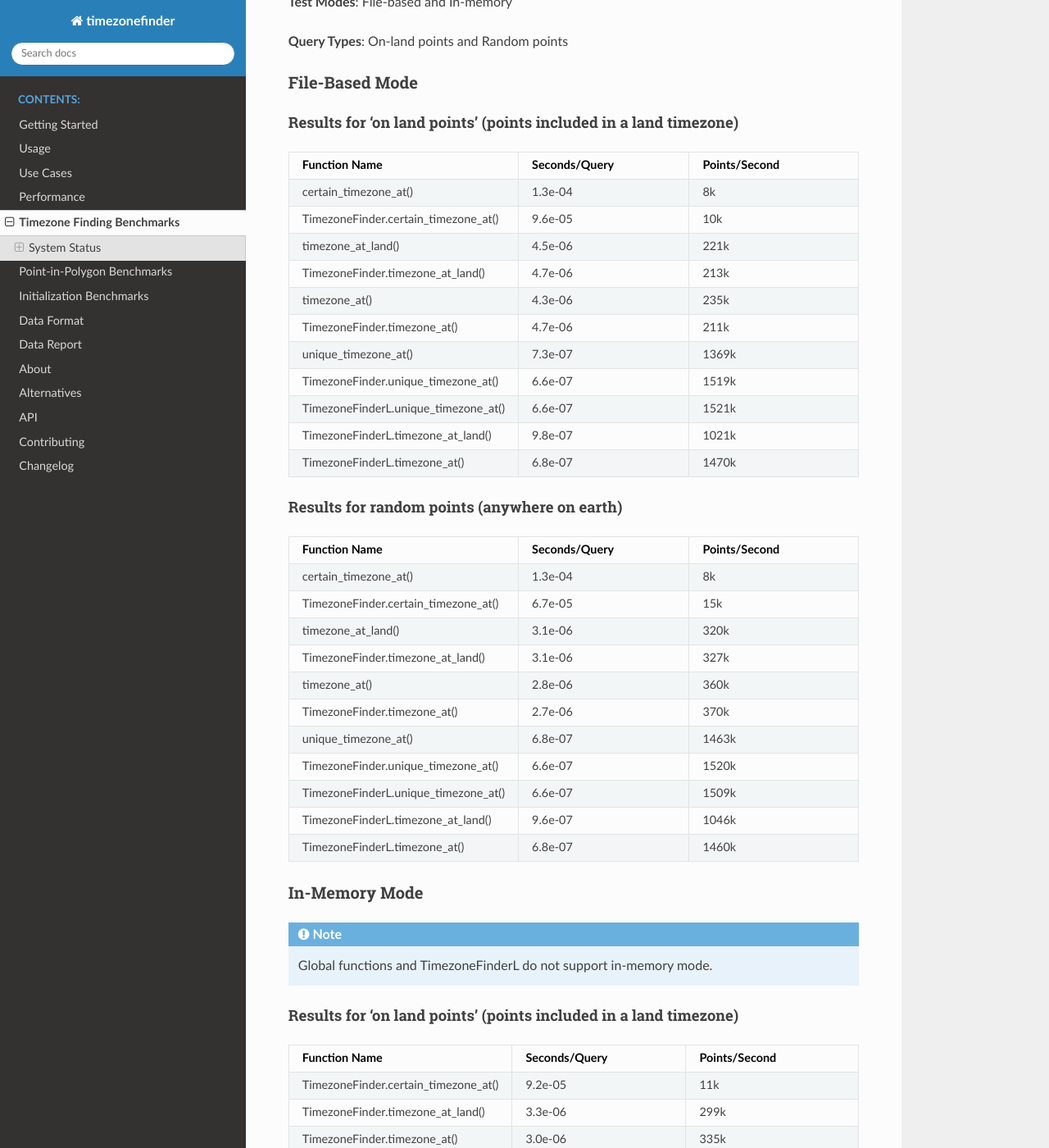
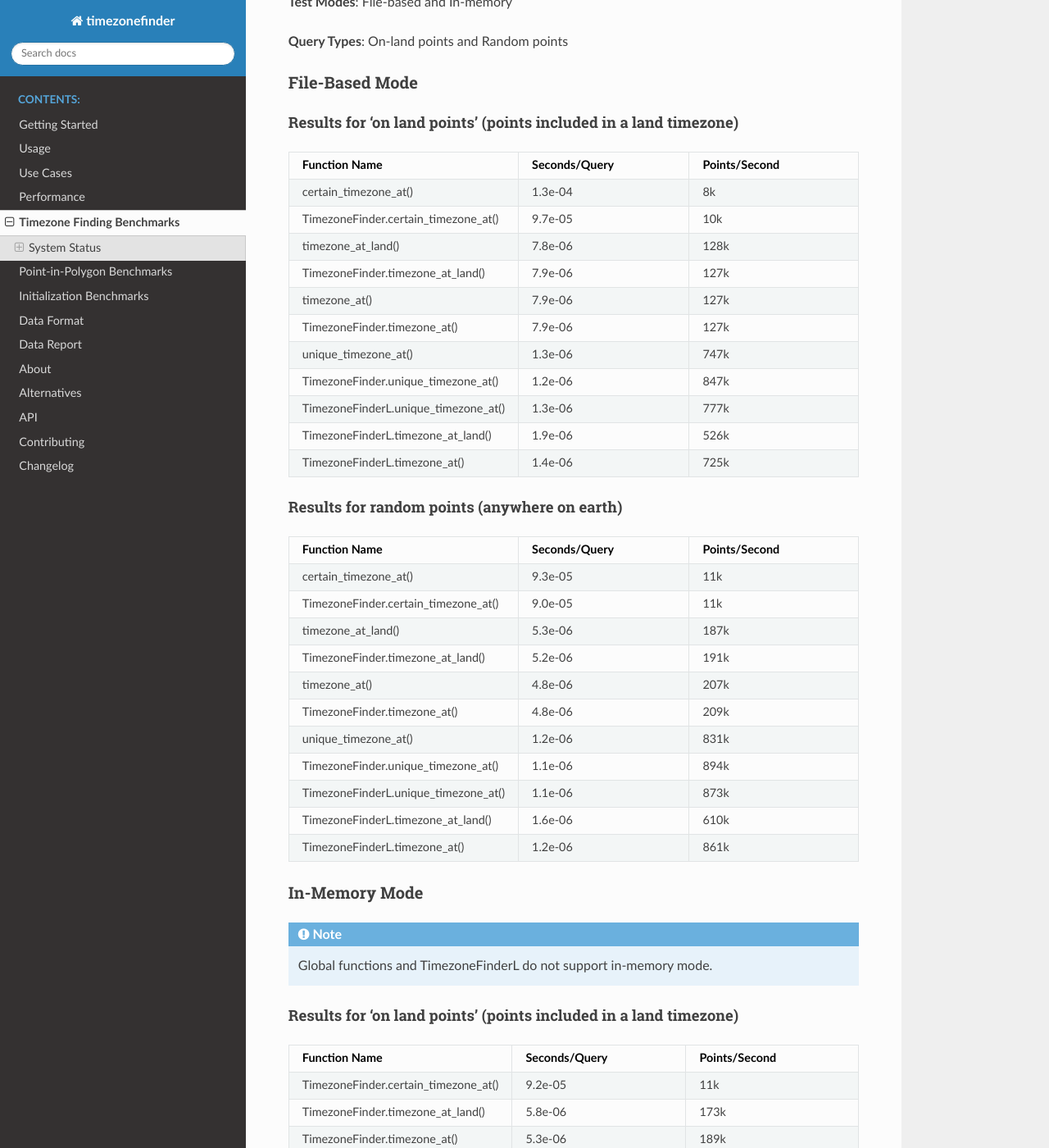
Before and after one commit to jannikmi/timezonefinder, a Sphinx documentation site: the page built from docs/benchmark_results_timezonefinding.rst, in a window 1280 px wide and 1400 px high, scrolled down 881 px. Shown: the whole window at 82% size. Built offline with Sphinx 7.4.7 and the Read the Docs theme 3.1.0, drawn with Linux system fonts in a browser that asks for light colours; some of the changed text lies outside the part shown.

```diff
--- a/docs/benchmark_results_timezonefinding.rst
+++ b/docs/benchmark_results_timezonefinding.rst
@@ -18,7 +18,7 @@ Python Environment
 
 **Python Version**: 3.14.2 (CPython)
 
-**NumPy Version**: 2.4.4
+**NumPy Version**: 2.3.5
 
 **Platform**: Darwin arm64
 
@@ -82,35 +82,35 @@ Results for 'on land points' (points included in a land timezone)
      - 1.3e-04
      - 8k
    * - TimezoneFinder.certain_timezone_at()
-     - 9.6e-05
+     - 9.7e-05
      - 10k
    * - timezone_at_land()
-     - 4.5e-06
-     - 221k
+     - 7.8e-06
+     - 128k
    * - TimezoneFinder.timezone_at_land()
-     - 4.7e-06
-     - 213k
+     - 7.9e-06
+     - 127k
    * - timezone_at()
-     - 4.3e-06
-     - 235k
+     - 7.9e-06
+     - 127k
    * - TimezoneFinder.timezone_at()
-     - 4.7e-06
-     - 211k
+     - 7.9e-06
+     - 127k
    * - unique_timezone_at()
-     - 7.3e-07
-     - 1369k
+     - 1.3e-06
+     - 747k
    * - TimezoneFinder.unique_timezone_at()
-     - 6.6e-07
-     - 1519k
+     - 1.2e-06
+     - 847k
    * - TimezoneFinderL.unique_timezone_at()
-     - 6.6e-07
-     - 1521k
+     - 1.3e-06
+     - 777k
    * - TimezoneFinderL.timezone_at_land()
-     - 9.8e-07
-     - 1021k
+     - 1.9e-06
+     - 526k
    * - TimezoneFinderL.timezone_at()
-     - 6.8e-07
-     - 1470k
+     - 1.4e-06
+     - 725k
 
 
 
@@ -128,38 +128,38 @@ Results for random points (anywhere on earth)
      - Seconds/Query
      - Points/Second
    * - certain_timezone_at()
-     - 1.3e-04
-     - 8k
+     - 9.3e-05
+     - 11k
    * - TimezoneFinder.certain_timezone_at()
-     - 6.7e-05
-     - 15k
+     - 9.0e-05
+     - 11k
    * - timezone_at_land()
-     - 3.1e-06
-     - 320k
+     - 5.3e-06
+     - 187k
    * - TimezoneFinder.timezone_at_land()
-     - 3.1e-06
-     - 327k
+     - 5.2e-06
+     - 191k
    * - timezone_at()
-     - 2.8e-06
-     - 360k
+     - 4.8e-06
+     - 207k
    * - TimezoneFinder.timezone_at()
-     - 2.7e-06
-     - 370k
+     - 4.8e-06
+     - 209k
    * - unique_timezone_at()
-     - 6.8e-07
-     - 1463k
+     - 1.2e-06
+     - 831k
    * - TimezoneFinder.unique_timezone_at()
-     - 6.6e-07
-     - 1520k
+     - 1.1e-06
+     - 894k
    * - TimezoneFinderL.unique_timezone_at()
-     - 6.6e-07
-     - 1509k
+     - 1.1e-06
+     - 873k
    * - TimezoneFinderL.timezone_at_land()
-     - 9.6e-07
-     - 1046k
+     - 1.6e-06
+     - 610k
    * - TimezoneFinderL.timezone_at()
-     - 6.8e-07
-     - 1460k
+     - 1.2e-06
+     - 861k
 
 
 
@@ -190,14 +190,14 @@ Results for 'on land points' (points included in a land timezone)
      - 9.2e-05
      - 11k
    * - TimezoneFinder.timezone_at_land()
-     - 3.3e-06
-     - 299k
+     - 5.8e-06
+     - 173k
    * - TimezoneFinder.timezone_at()
-     - 3.0e-06
-     - 335k
+     - 5.3e-06
+     - 189k
    * - TimezoneFinder.unique_timezone_at()
-     - 6.4e-07
-     - 1569k
+     - 1.1e-06
+     - 906k
 
 
 
@@ -215,14 +215,14 @@ Results for random points (anywhere on earth)
      - Seconds/Query
      - Points/Second
    * - TimezoneFinder.certain_timezone_at()
-     - 1.3e-04
-     - 8k
+     - 9.3e-05
+     - 11k
    * - TimezoneFinder.timezone_at_land()
-     - 2.5e-06
-     - 405k
+     - 3.9e-06
+     - 257k
    * - TimezoneFinder.timezone_at()
-     - 2.0e-06
-     - 497k
+     - 3.4e-06
+     - 295k
    * - TimezoneFinder.unique_timezone_at()
-     - 6.7e-07
-     - 1484k
+     - 1.1e-06
+     - 903k
```
Also changed, not shown: docs/benchmark_results_initialization.rst (+12 -12 lines), docs/benchmark_results_polygon.rst (+6 -6 lines), docs/data_report.rst (+66 -66 lines).
